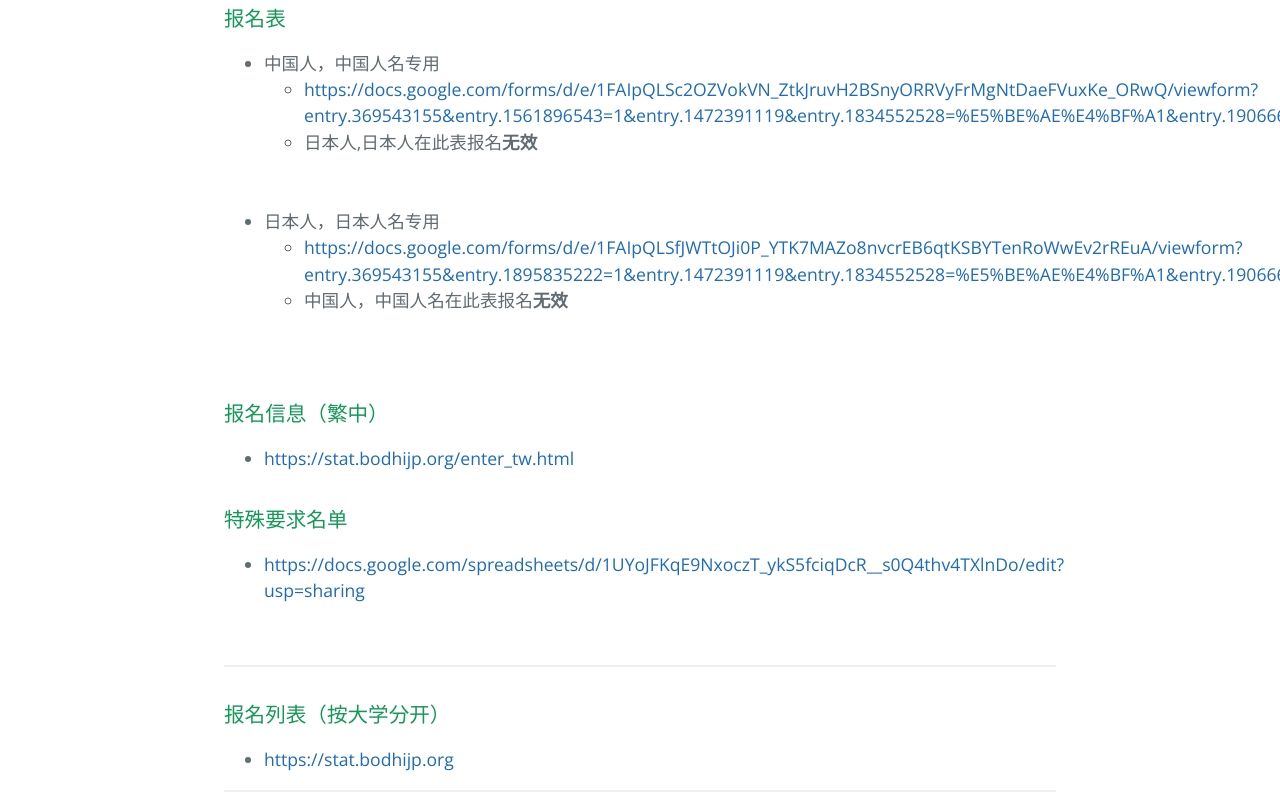
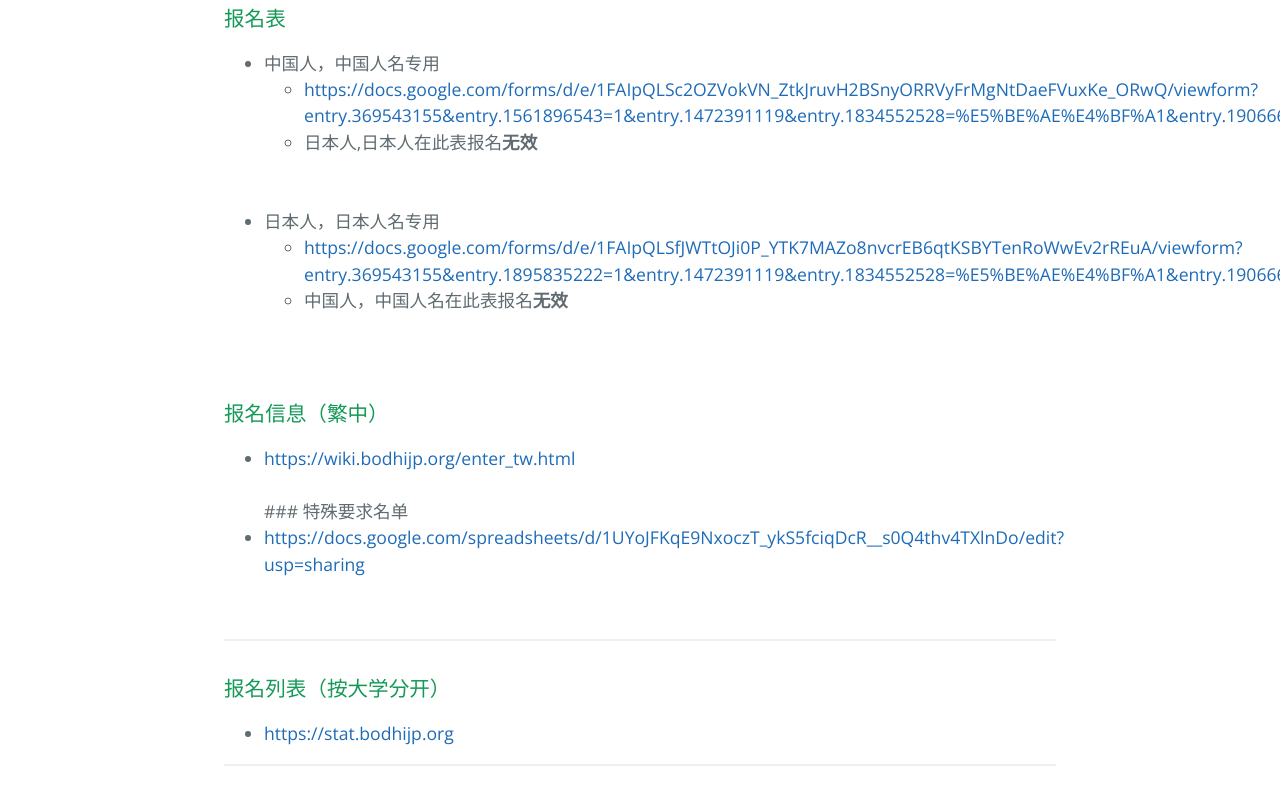
Before and after one commit to bodhijp/wiki, a plain HTML site: page index.html in a window 1280 px wide. Shown: the part 450-1253 px from the top of the page. Drawn offline with nearby package versions, Linux system fonts and the light colour scheme.

Commit message:
Create master branch via GitHub

```diff
--- a/index.html
+++ b/index.html
@@ -50,13 +50,10 @@
 <a id="报名信息繁中" class="anchor" href="#%E6%8A%A5%E5%90%8D%E4%BF%A1%E6%81%AF%E7%B9%81%E4%B8%AD" aria-hidden="true"><span aria-hidden="true" class="octicon octicon-link"></span></a>报名信息（繁中）</h3>
 
 <ul>
-<li><a href="https://stat.bodhijp.org/enter_tw.html">https://stat.bodhijp.org/enter_tw.html</a></li>
-</ul>
-
-<h3>
-<a id="特殊要求名单" class="anchor" href="#%E7%89%B9%E6%AE%8A%E8%A6%81%E6%B1%82%E5%90%8D%E5%8D%95" aria-hidden="true"><span aria-hidden="true" class="octicon octicon-link"></span></a>特殊要求名单</h3>
-
-<ul>
+<li>
+<a href="https://wiki.bodhijp.org/enter_tw.html">https://wiki.bodhijp.org/enter_tw.html</a>
+<br><br>
+### 特殊要求名单</li>
 <li><a href="https://docs.google.com/spreadsheets/d/1UYoJFKqE9NxoczT_ykS5fciqDcR__s0Q4thv4TXlnDo/edit?usp=sharing">https://docs.google.com/spreadsheets/d/1UYoJFKqE9NxoczT_ykS5fciqDcR__s0Q4thv4TXlnDo/edit?usp=sharing</a></li>
 </ul>
 
--- a/params.json
+++ b/params.json
@@ -1,6 +1,6 @@
 {
   "name": "慈师活动信息汇总",
   "tagline": "",
-  "body": "# 慈师活动网站信息\r\n\r\n### 报名表\r\n\r\n* 中国人，中国人名专用\r\n * https://docs.google.com/forms/d/e/1FAIpQLSc2OZVokVN_ZtkJruvH2BSnyORRVyFrMgNtDaeFVuxKe_ORwQ/viewform?entry.369543155&entry.1561896543=1&entry.1472391119&entry.1834552528=%E5%BE%AE%E4%BF%A1&entry.1906668631\r\n * 日本人,日本人在此表报名**无效**\r\n<br><br><br>\r\n* 日本人，日本人名专用\r\n * https://docs.google.com/forms/d/e/1FAIpQLSfJWTtOJi0P_YTK7MAZo8nvcrEB6qtKSBYTenRoWwEv2rREuA/viewform?entry.369543155&entry.1895835222=1&entry.1472391119&entry.1834552528=%E5%BE%AE%E4%BF%A1&entry.1906668631\r\n * 中国人，中国人名在此表报名**无效**\r\n<br><br><br>\r\n\r\n### 报名信息（繁中）\r\n * https://stat.bodhijp.org/enter_tw.html\r\n\r\n### 特殊要求名单\r\n * https://docs.google.com/spreadsheets/d/1UYoJFKqE9NxoczT_ykS5fciqDcR__s0Q4thv4TXlnDo/edit?usp=sharing\r\n\r\n<br>\r\n\r\n<hr>\r\n\r\n### 报名列表（按大学分开）\r\n\r\n * https://stat.bodhijp.org\r\n\r\n\r\n<hr>\r\n### 报名信息汇总（人数统计）\r\n\r\n\r\n**需要登录Google账号**\r\n\r\n* 日本人\r\n * https://docs.google.com/forms/d/1q_x-zQLqualo63exY7xvjNLXVhKmICnKjIim2rqA1Wc/viewanalytics\r\n<br><br>\r\n* 中国人\r\n * https://docs.google.com/forms/d/1DXtm5GFnSCgIx4xexLBiy7-Dz0l5S44SGtkCPi2E2hY/viewanalytics\r\n\r\n<hr>\r\n### 报名人员名单\r\n\r\n\r\n* 日本人\r\n * https://docs.google.com/spreadsheets/d/1r-f1LEApo-4frBcI5m1hESZPRJTFoD6o6QplCCvtx-o/edit?usp=sharing\r\n<br><br>\r\n* 中国人\r\n * https://docs.google.com/spreadsheets/d/1oAurf_DFFJh30t1vSjlQOu8ij3c4xRTTDRtq0qdNGOM/edit?usp=sharing\r\n\r\n",
+  "body": "# 慈师活动网站信息\r\n\r\n### 报名表\r\n\r\n* 中国人，中国人名专用\r\n * https://docs.google.com/forms/d/e/1FAIpQLSc2OZVokVN_ZtkJruvH2BSnyORRVyFrMgNtDaeFVuxKe_ORwQ/viewform?entry.369543155&entry.1561896543=1&entry.1472391119&entry.1834552528=%E5%BE%AE%E4%BF%A1&entry.1906668631\r\n * 日本人,日本人在此表报名**无效**\r\n<br><br><br>\r\n* 日本人，日本人名专用\r\n * https://docs.google.com/forms/d/e/1FAIpQLSfJWTtOJi0P_YTK7MAZo8nvcrEB6qtKSBYTenRoWwEv2rREuA/viewform?entry.369543155&entry.1895835222=1&entry.1472391119&entry.1834552528=%E5%BE%AE%E4%BF%A1&entry.1906668631\r\n * 中国人，中国人名在此表报名**无效**\r\n<br><br><br>\r\n\r\n### 报名信息（繁中）\r\n * https://wiki.bodhijp.org/enter_tw.html\r\n<br><br>\r\n### 特殊要求名单\r\n * https://docs.google.com/spreadsheets/d/1UYoJFKqE9NxoczT_ykS5fciqDcR__s0Q4thv4TXlnDo/edit?usp=sharing\r\n\r\n<br>\r\n\r\n<hr>\r\n\r\n### 报名列表（按大学分开）\r\n\r\n * https://stat.bodhijp.org\r\n\r\n\r\n<hr>\r\n### 报名信息汇总（人数统计）\r\n\r\n\r\n**需要登录Google账号**\r\n\r\n* 日本人\r\n * https://docs.google.com/forms/d/1q_x-zQLqualo63exY7xvjNLXVhKmICnKjIim2rqA1Wc/viewanalytics\r\n<br><br>\r\n* 中国人\r\n * https://docs.google.com/forms/d/1DXtm5GFnSCgIx4xexLBiy7-Dz0l5S44SGtkCPi2E2hY/viewanalytics\r\n\r\n<hr>\r\n### 报名人员名单\r\n\r\n\r\n* 日本人\r\n * https://docs.google.com/spreadsheets/d/1r-f1LEApo-4frBcI5m1hESZPRJTFoD6o6QplCCvtx-o/edit?usp=sharing\r\n<br><br>\r\n* 中国人\r\n * https://docs.google.com/spreadsheets/d/1oAurf_DFFJh30t1vSjlQOu8ij3c4xRTTDRtq0qdNGOM/edit?usp=sharing\r\n\r\n",
   "note": "Don't delete this file! It's used internally to help with page regeneration."
 }
```
